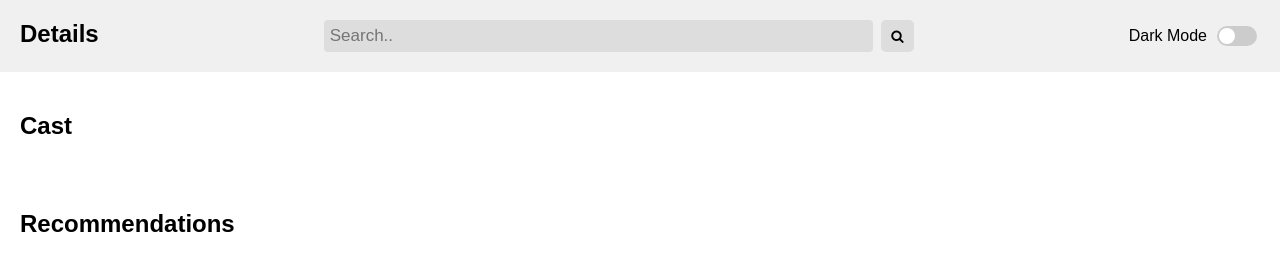
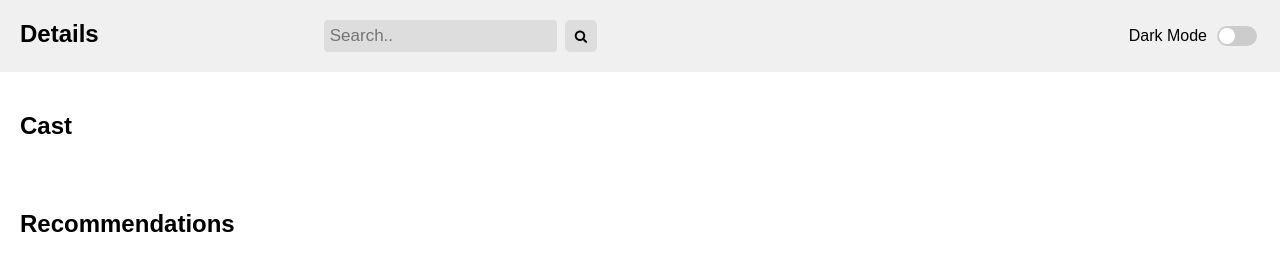
Before and after one commit to Ribaste/Movie_Dashboard, a plain HTML site: page details.html in a window 1280 px wide. Drawn offline with Linux system fonts and the light colour scheme; no server answers.

Commit message:
Update styles.css

```diff
--- a/styles.css
+++ b/styles.css
@@ -307,7 +307,7 @@ body.dark-mode .search-container button, body.dark-mode .load-more-button {
     color: #000;
     max-width: none;
     box-sizing: border-box;
-    flex-grow: 1;
+    flex-grow: 0;
 }
 
 .search-container button {
```
